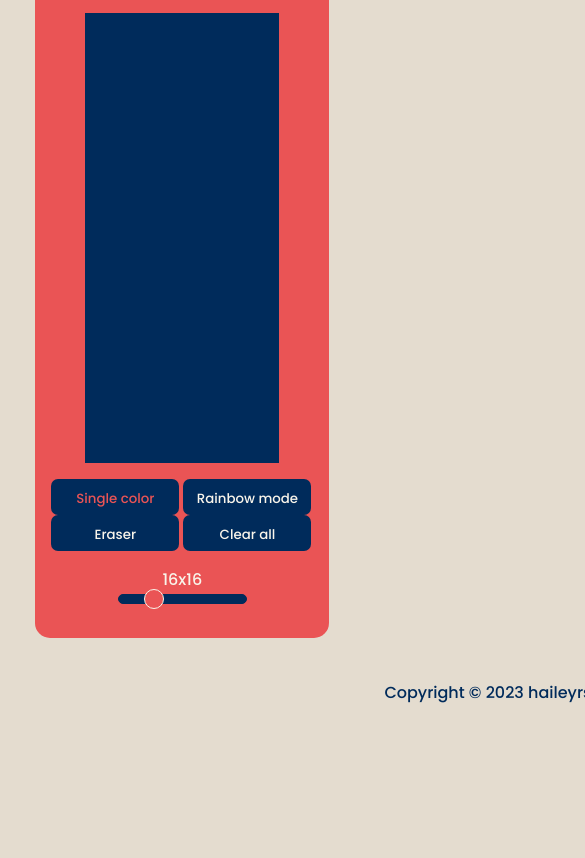
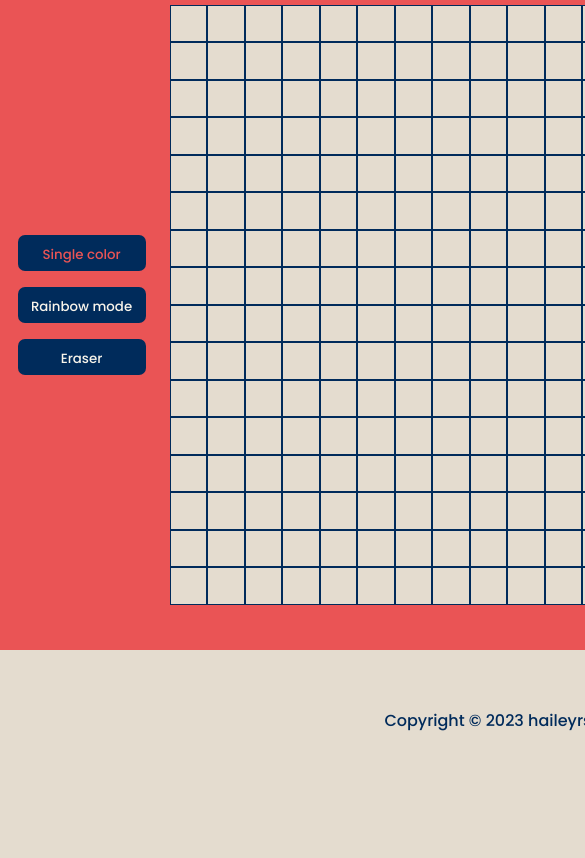
Before and after one commit to haileyrs/etch-a-sketch, a plain HTML site: page index.html in a window 390 px wide. Shown: the part 169-1027 px from the top of the page, 585 px wide, since content can reach past the window. After the commit the page ends 976 px from the top, so only its background shows below. Drawn offline with Linux system fonts and the light colour scheme.

Commit message:
convert flex box to grid, add button functionality

```diff
--- a/index.html
+++ b/index.html
@@ -17,17 +17,22 @@
       <div class="title">
         <h1>Etch-a-Sketch</h1>
       </div>
-      <div class="grid" id="grid"></div>
-      <div class="operations">
-        <button class="active">Single color</button>
-        <button>Rainbow mode</button>
-        <button>Eraser</button>
-        <button>Clear all</button>
-        <div class="size-slider-container">
-          <div class="size-val" id="sizeVal">16x16</div>
-          <input id="sizer" type="range" value="16" min="1" max="64" />
+      <div class="content">
+        <div class="operations-left">
+          <button class="active single-mode">Single color</button>
+          <button class="rainbow-mode">Rainbow mode</button>
+          <button class="eraser-mode">Eraser</button>
+        </div>
+        <div class="grid" id="grid"></div>
+        <div class="operations-right">
+          <button class="clear-mode">Clear all</button>
+          <div class="size-slider-container">
+            <div class="size-val" id="sizeVal">16x16</div>
+            <input id="sizer" type="range" value="16" min="1" max="64" />
+          </div>
         </div>
       </div>
+
     </div>
     <div class="footer">
       <p>
--- a/script.js
+++ b/script.js
@@ -1,34 +1,84 @@
 // create grid
 // adjust box sizing accordingly
 
+const gridSpace = 600
+let currentMode = 'singleBtn'
+let currentSize = 16
 
-let displayBox = document.querySelector('.display-box');
-let grid = document.getElementById('grid');
+// grid
+const displayBox = document.querySelector('.display-box');
+const grid = document.getElementById('grid');
 
-function windowSizing() {
-  let width = window.innerWidth;
-  let height = window.innerHeight;
+// buttons
+const singleBtn = document.querySelector('.single-mode');
+const rainbowBtn = document.querySelector('.rainbow-mode');
+const eraserBtn = document.querySelector('.eraser-mode');
+const clearBtn = document.querySelector('.clear-mode');
+const slider = document.querySelector('#sizer');
+const sizeVal = document.querySelector('#sizeVal');
 
-  if (width < 1028) {
-    let displayBoxDim = 'height: ' + (height-128) + 'px; width: ' + (width-128) + 'px;'
-    let gridDim = 'height: ' + (height-196) + 'px; width: ' + (width-196) + 'px;'
-    displayBox.setAttribute('style', displayBoxDim)
-    grid.setAttribute('style', gridDim)
-  }
+singleBtn.addEventListener('click', () => changeMode('singleBtn'));
+rainbowBtn.addEventListener('click', () => changeMode('rainbowBtn'));
+eraserBtn.addEventListener('click', () => changeMode('eraserBtn'));
+clearBtn.addEventListener('click', () => clearAll());
+slider.addEventListener('input', () => changeSize());
+
+function changeMode(newMode) {
+  switch (currentMode) {
+    case 'singleBtn':
+      singleBtn.classList.remove('active')
+      break
+    case 'rainbowBtn':
+      rainbowBtn.classList.remove('active')
+      break
+    case 'eraserBtn':
+      eraserBtn.classList.remove('active')
+      break
+  };
+
+  switch (newMode) {
+    case 'singleBtn':
+      singleBtn.classList.add('active')
+      break
+    case 'rainbowBtn':
+      rainbowBtn.classList.add('active')
+      break
+    case 'eraserBtn':
+      eraserBtn.classList.add('active')
+      break
+  };
+
+  currentMode = newMode;
 }
 
+function clearAll() {
+  clearBtn.classList.add('active');
+  changeMode('singleBtn');
+  setTimeout(() => {
+    clearBtn.classList.remove('active');
+  }, 500);
+}
+
+function changeSize() {
+  currentSize = sizer.value;
+  sizeVal.innerHTML = `${sizer.value}x${sizer.value}`
+  createGrid(sizer.value);
+}
 
 function createGrid(dimensions = 16) {
+  clearAll();
+  grid.innerHTML = '';
   if (dimensions < 100) {
-    // update grid size and grid square size based on dimesions and account for border width 1
-
+    // update grid size and grid square size based on dimesions
+    let gridDim = `grid-template-columns: repeat(${dimensions}, 1fr); grid-template-rows: repeat(${dimensions}, 1fr);`
+    grid.setAttribute('style', gridDim)
 
     for (let i = 0; i < (dimensions*dimensions); i++) {
       const gridSquare = document.createElement('div');
       gridSquare.classList.add('grid-square');
-      gridSquare.setAttribute('style', '')
       grid.appendChild(gridSquare);
     }
   }
 }
-window.onresize = windowSizing()
+
+createGrid()
--- a/styles.css
+++ b/styles.css
@@ -4,6 +4,9 @@ body {
   min-width: 960px;
   min-height: 960px;
   overflow: scroll;
+  display: flex;
+  flex-direction: column;
+  align-items: center;
 }
 
 h1 {
@@ -67,6 +70,15 @@ input[type='range']::-webkit-slider-thumb {
   background: #EA5455;
 }
 
+.operations-left, .operations-right {
+  padding: 24px;
+  display: flex;
+  flex-direction: column;
+  gap: 16px;
+  align-items: center;
+  justify-content: center;
+}
+
 .display-box {
   display: flex;
   flex-direction: column;
@@ -79,18 +91,20 @@ input[type='range']::-webkit-slider-thumb {
   padding: 16px;
 }
 
+.content {
+  display: flex;
+  flex-direction: row;
+  justify-content: space-between;
+}
+
 .grid {
   background-color: #002B5B;
-  display: flex;
-  flex-wrap: wrap;
-  height: 720px;
-  width: 720px;
-  margin: 1rem;
+  display: grid;
+  height: 600px;
+  width: 600px;
 }
 
 .grid-square {
   border: 1px solid #002B5B;
   background-color: #E4DCCF;
-  width: 36px;
-  height: 36px;
 }
```
